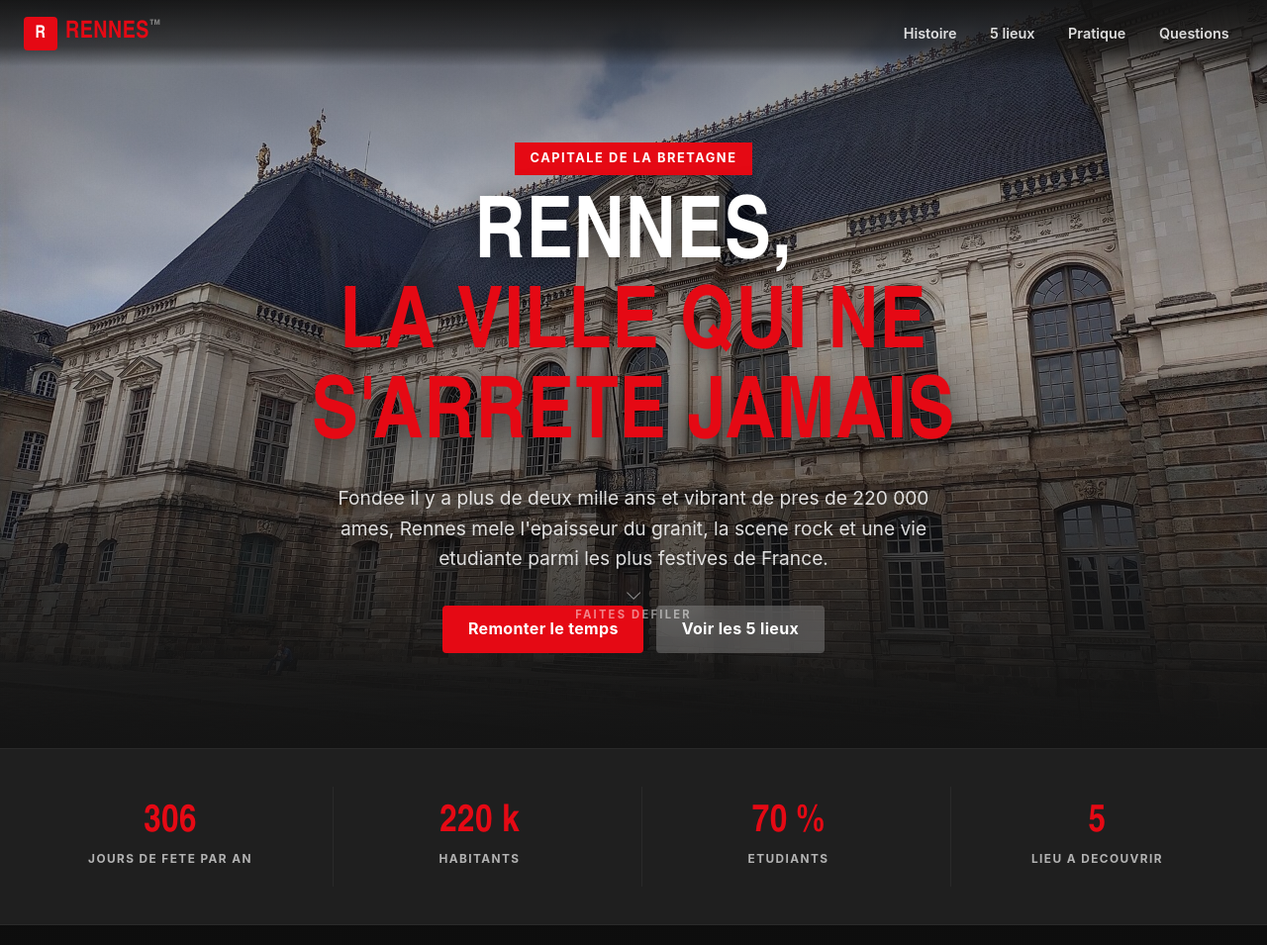
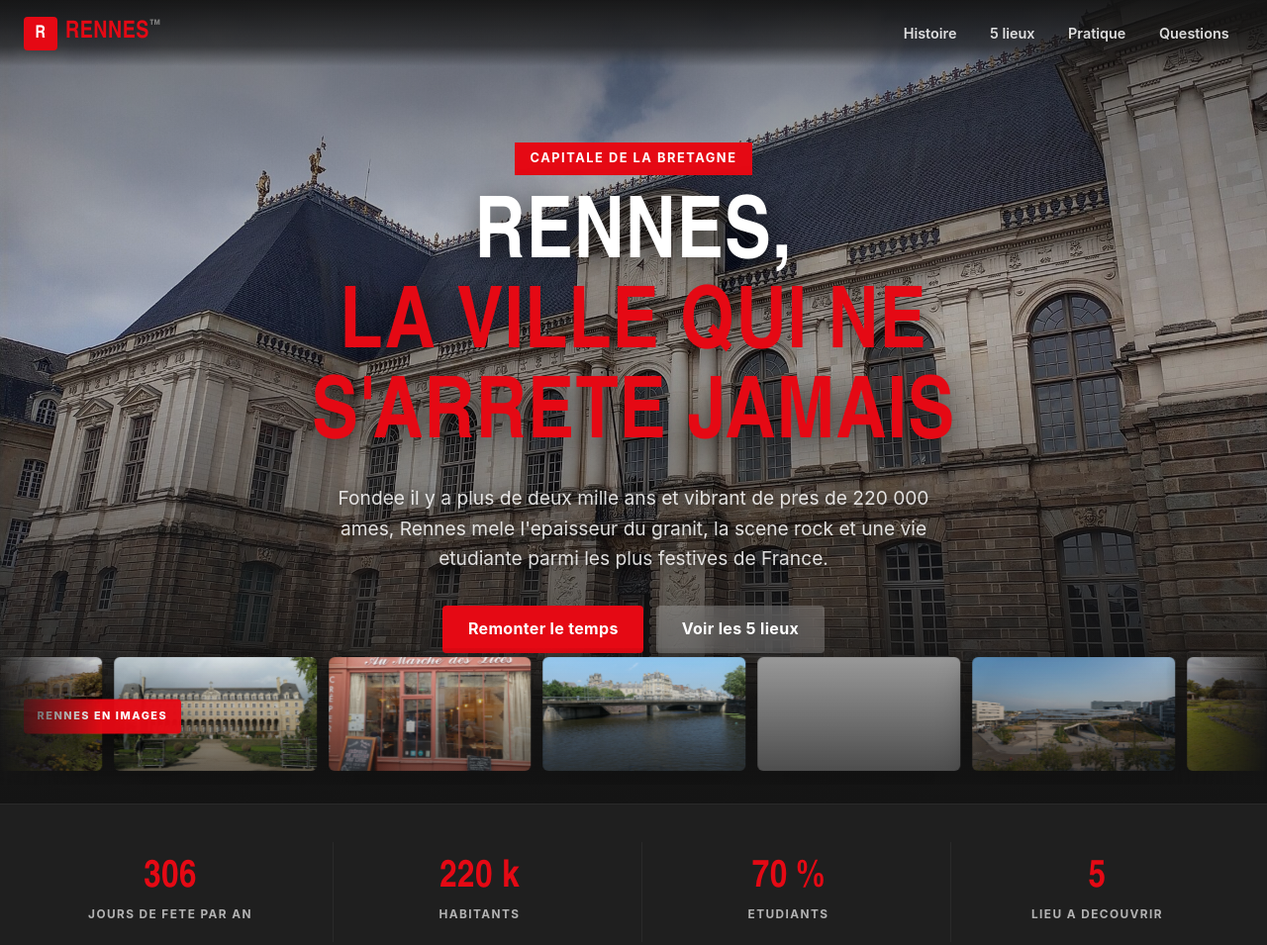
Before and after one commit to Loulouzeinfo/site_Rennes, a plain HTML site: page index.html in a window 1280 px wide. Shown: the top 955 px of the page at 99% size. Drawn offline with Linux system fonts and the light colour scheme; grey boxes are pictures that could not be loaded.

Commit message:
Add scrolling hero image rail

```diff
--- a/assets/css/style.css
+++ b/assets/css/style.css
@@ -253,7 +253,7 @@ h3 { font-size: 1.15rem; font-weight: 700; }
   place-items: center;
   text-align: center;
   color: var(--white);
-  padding: 9rem 0 6rem;
+  padding: 9rem 0 9.5rem;
   background:
     linear-gradient(180deg, rgba(20, 20, 20, .55) 0%, rgba(20, 20, 20, .2) 40%, rgba(20, 20, 20, .95) 100%),
     var(--hero-img) center / cover no-repeat,
@@ -299,30 +299,76 @@ h3 { font-size: 1.15rem; font-weight: 700; }
   gap: .8rem;
   justify-content: center;
 }
-/* Indicateur « faites defiler » : simple, sans animation ni souris dessinee */
-.hero__scroll {
+/* Rail d'images hero : defilement continu facon Netflix */
+.hero-marquee {
   position: absolute;
-  bottom: 1.8rem; left: 50%;
-  transform: translateX(-50%);
+  left: 0;
+  right: 0;
+  bottom: 1.2rem;
   z-index: 3;
-  color: rgba(255, 255, 255, .5);
-  font-size: .7rem;
-  font-weight: 700;
-  letter-spacing: .2em;
+  text-decoration: none;
+  overflow: hidden;
+  padding: .55rem 0 .85rem;
+  color: var(--white);
+  mask-image: linear-gradient(90deg, transparent, #000 8%, #000 92%, transparent);
+}
+.hero-marquee::before {
+  content: "";
+  position: absolute;
+  inset: 0;
+  background: linear-gradient(180deg, transparent, rgba(20, 20, 20, .65));
+  pointer-events: none;
+  z-index: 1;
+}
+.hero-marquee__label {
+  position: absolute;
+  left: max(1.5rem, calc((100vw - var(--max)) / 2 + 1.5rem));
+  top: 50%;
+  transform: translateY(-50%);
+  z-index: 3;
+  display: inline-flex;
+  align-items: center;
+  min-height: 2.2rem;
+  padding: .45rem .85rem;
+  background: rgba(229, 9, 20, .96);
+  border-radius: 4px;
+  box-shadow: 0 12px 28px rgba(0, 0, 0, .45);
+  font-size: .68rem;
+  font-weight: 800;
+  letter-spacing: .14em;
   text-transform: uppercase;
-  text-decoration: none;
-  transition: color .2s ease;
 }
-.hero__scroll:hover { color: var(--white); }
-/* La petite souris devient un simple chevron */
-.hero__scroll i {
-  display: block;
-  width: 10px;
-  height: 10px;
-  margin: 0 auto .55rem;
-  border-right: 1.5px solid currentColor;
-  border-bottom: 1.5px solid currentColor;
-  transform: rotate(45deg);
+.hero-marquee__track {
+  display: flex;
+  width: max-content;
+  gap: .75rem;
+  padding-left: max(11rem, calc((100vw - var(--max)) / 2 + 11rem));
+  animation: heroMarquee 34s linear infinite;
+}
+.hero-marquee:hover .hero-marquee__track { animation-play-state: paused; }
+.hero-marquee__item {
+  flex: 0 0 auto;
+  width: clamp(8rem, 16vw, 15rem);
+  aspect-ratio: 16 / 9;
+  border-radius: 6px;
+  overflow: hidden;
+  background: var(--black-3);
+  box-shadow: 0 12px 34px rgba(0, 0, 0, .45);
+  transform: translateZ(0);
+}
+.hero-marquee__item img {
+  width: 100%;
+  height: 100%;
+  object-fit: cover;
+  filter: saturate(1.12) contrast(1.04);
+  transition: transform .35s ease, filter .35s ease;
+}
+.hero-marquee:hover .hero-marquee__item img { filter: saturate(1.22) contrast(1.08); }
+.hero-marquee__item:hover img { transform: scale(1.08); }
+
+@keyframes heroMarquee {
+  from { transform: translateX(0); }
+  to { transform: translateX(calc(-50% - .375rem)); }
 }
 
 /* ---------- 5. Bandeau chiffres ---------- */
@@ -818,6 +864,7 @@ h3 { font-size: 1.15rem; font-weight: 700; }
   html { scroll-behavior: auto; }
   *, *::before, *::after { animation-duration: .01ms !important; transition-duration: .01ms !important; }
   .reveal { opacity: 1; transform: none; }
+  .hero-marquee__track { animation: none; }
 }
 
 /* Bouton retour en haut : sobre, contour seul, aucun remplissage */
@@ -873,6 +920,15 @@ h3 { font-size: 1.15rem; font-weight: 700; }
     background: var(--red);
   }
   .nav__brand { font-size: 1.2rem; }
+  .hero-marquee__label {
+    left: 1rem;
+    font-size: .62rem;
+  }
+  .hero-marquee__track {
+    padding-left: 9.5rem;
+    animation-duration: 26s;
+  }
+  .hero-marquee__item { width: clamp(7.5rem, 32vw, 12rem); }
   .timeline { padding-left: 1.9rem; }
   .tl-item::before { left: -1.9rem; }
   .place { grid-column: span 1; }
@@ -888,7 +944,21 @@ h3 { font-size: 1.15rem; font-weight: 700; }
 }
 
 @media (max-width: 520px) {
-  .hero { min-height: 80vh; padding: 7rem 0 5rem; }
+  .hero { min-height: 86vh; padding: 7rem 0 8.5rem; }
+  .hero-marquee {
+    bottom: .8rem;
+    padding-bottom: .55rem;
+  }
+  .hero-marquee__label {
+    top: .55rem;
+    transform: none;
+    min-height: 1.9rem;
+  }
+  .hero-marquee__track {
+    padding-top: 2.4rem;
+    padding-left: 1rem;
+  }
+  .hero-marquee__item { width: 8.8rem; }
   .stat { padding: .9rem .5rem; }
   .stat__label { font-size: .66rem; letter-spacing: .08em; }
   .place__body { padding: 1rem 1rem 1.1rem; }
--- a/index.html
+++ b/index.html
@@ -42,8 +42,24 @@
         <a class="btn btn--primary" href="#histoire">Remonter le temps</a>
         <a class="btn btn--ghost" href="#lieux">Voir les 5 lieux</a>
       </div>
-      <a class="hero__scroll" href="#histoire"><i aria-hidden="true"></i> Faites defiler</a>
     </div>
+    <a class="hero-marquee" href="#lieux" aria-label="Voir les photos de Rennes">
+      <span class="hero-marquee__label">Rennes en images</span>
+      <span class="hero-marquee__track" aria-hidden="true">
+        <span class="hero-marquee__item"><img src="assets/img/parc.jpg" alt=""></span>
+        <span class="hero-marquee__item"><img src="assets/img/palais.jpg" alt=""></span>
+        <span class="hero-marquee__item"><img src="assets/img/marche.jpg" alt=""></span>
+        <span class="hero-marquee__item"><img src="assets/img/viaduc.jpg" alt=""></span>
+        <span class="hero-marquee__item"><img src="assets/img/cargo.jpg" alt=""></span>
+        <span class="hero-marquee__item"><img src="assets/img/quote-rennes.jpg" alt=""></span>
+        <span class="hero-marquee__item"><img src="assets/img/parc.jpg" alt=""></span>
+        <span class="hero-marquee__item"><img src="assets/img/palais.jpg" alt=""></span>
+        <span class="hero-marquee__item"><img src="assets/img/marche.jpg" alt=""></span>
+        <span class="hero-marquee__item"><img src="assets/img/viaduc.jpg" alt=""></span>
+        <span class="hero-marquee__item"><img src="assets/img/cargo.jpg" alt=""></span>
+        <span class="hero-marquee__item"><img src="assets/img/quote-rennes.jpg" alt=""></span>
+      </span>
+    </a>
   </section>
 
   <section class="stats" aria-label="Rennes en chiffres">
```
